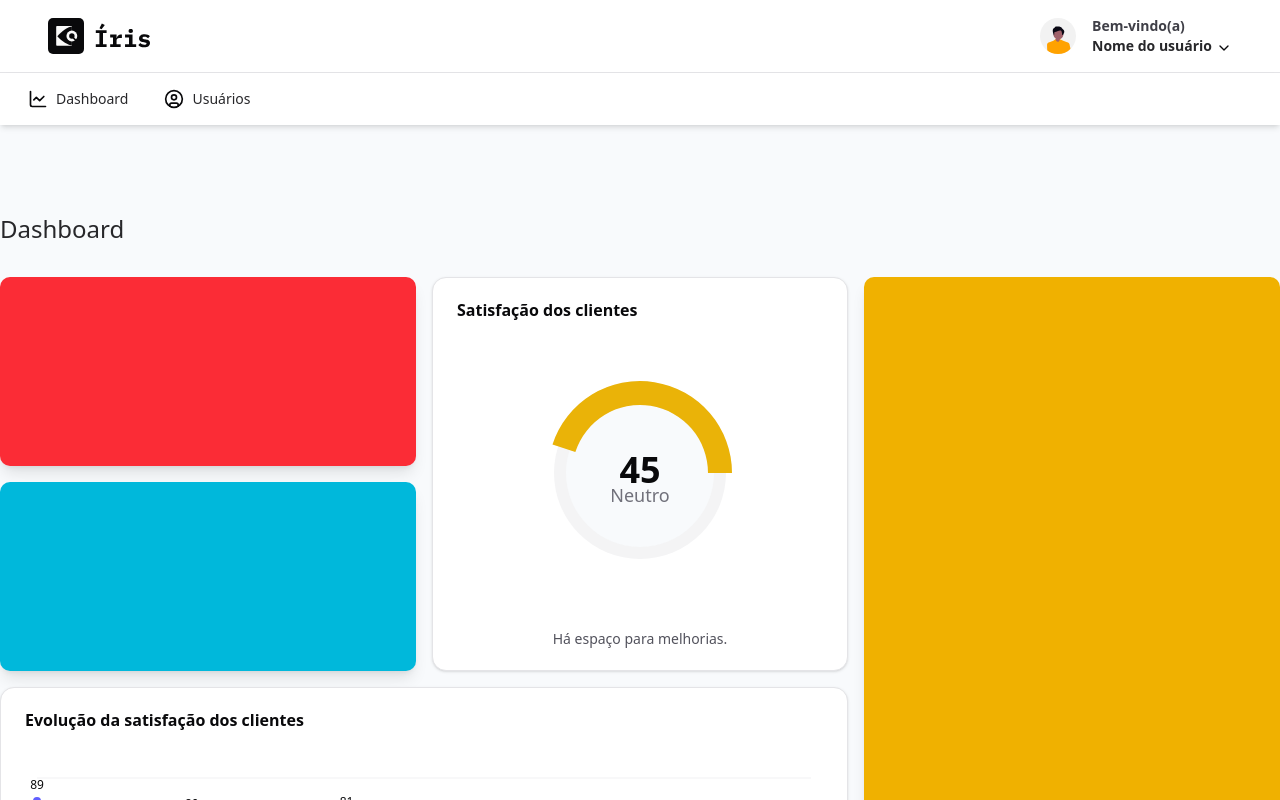
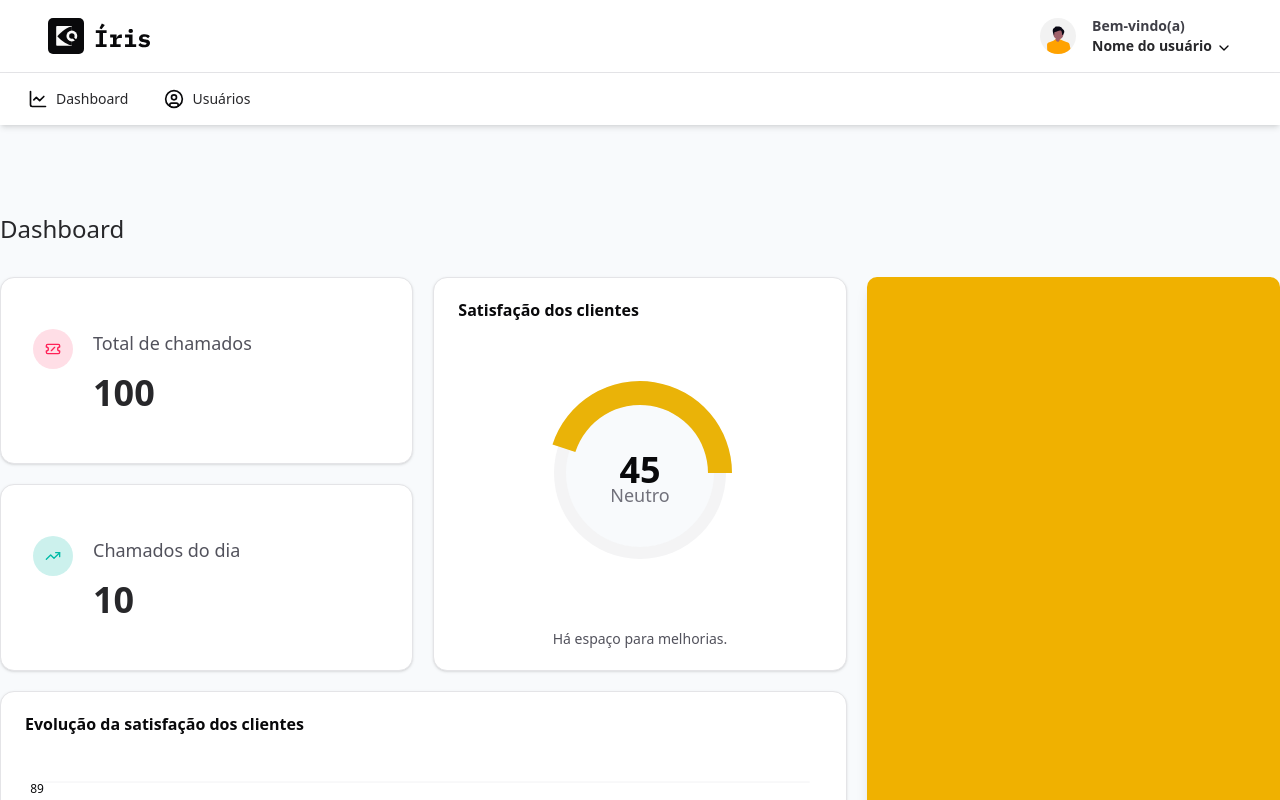
Before and after one commit to equipe-iris/Iris-Front-End, a Next.js app: page /dashboard in a window 1280 px wide. Shown: the top 800 px of the page. Built offline with nearby package versions, Linux system fonts and the light colour scheme.

Commit message:
feat: cards de chamados, tanto totais quanto do dia

```diff
--- a/src/app/dashboard/page.tsx
+++ b/src/app/dashboard/page.tsx
@@ -2,17 +2,21 @@ import { CategoryChart } from "@/features/(dashboard)/classification/components/
 import { EmotionScoreChart } from "@/features/(dashboard)/classification/components/emotion-score-chart"
 import { EmotionScoreEvolutionChart } from "@/features/(dashboard)/classification/components/emotion-score-evolution-chart"
 import { AverageTimeHandlingChart } from "@/features/(dashboard)/components/average-handling-time-chart"
+import TodaysTicketsCard from "@/features/(dashboard)/components/todays-tickets-card"
+import TotalTicketsCard from "@/features/(dashboard)/components/total-tickets-card"
 
 export default function DashboardPage() {
     return (
         <div>
             <h1 className="text-2xl font-medium text-zinc-800 mb-8">Dashboard</h1>
-            <div className="grid grid-cols-3 grid-rows-12 gap-4">
-                <div className="bg-red-500 min-h-[150px] rounded-lg shadow-lg col-span-1 row-span-2"></div>
+            <div className="grid grid-cols-3 grid-rows-12 gap-5">
+                {/* <div className="bg-red-500 min-h-[150px] rounded-lg shadow-lg col-span-1 row-span-2"></div> */}
+                <TotalTicketsCard totalTickets={100} />
                 {/* <div className="bg-blue-500 min-h-[300px] rounded-lg shadow-lg col-span-1 row-span-4"></div> */}
                 <EmotionScoreChart />
                 <div className="bg-yellow-500 min-h-[300px] rounded-lg shadow-lg col-span-1 row-span-6"></div>
-                <div className="bg-cyan-500 min-h-[150px] rounded-lg shadow-lg row-span-2"></div>
+                {/* <div className="bg-cyan-500 min-h-[150px] rounded-lg shadow-lg row-span-2"></div> */}
+                <TodaysTicketsCard todayTickets={10} />
                 {/* <div className="bg-slate-500 min-h-[300px] rounded-lg shadow-lg col-span-2 row-span-4"></div> */}
                 <EmotionScoreEvolutionChart />
                 {/* <div className="bg-teal-500 min-h-[300px] rounded-lg shadow-lg col-span-1 row-span-4"></div> */}
--- /dev/null
+++ b/src/features/(dashboard)/components/todays-tickets-card.tsx
@@ -0,0 +1,22 @@
+"use client"
+
+import { Card } from "@/components/ui/card";
+import { TrendingUp } from "lucide-react";
+
+interface TodaysTicketsCardProps {
+    todayTickets: number
+}
+
+export default function TodaysTicketsCard({ todayTickets }: TodaysTicketsCardProps) {
+    return (
+        <Card className="col-span-1 row-span-2 flex px-8 py-4 gap-8 justify-center">
+            <div className="flex gap-5 ">
+                <TrendingUp size={40} color="#00BBA7" className="px-[10px] py-3 bg-teal-500/20 rounded-full" />
+                <div className="flex flex-col gap-4">
+                    <span className="text-lg font-medium text-zinc-600">Chamados do dia</span>
+                    <span className="text-4xl font-bold text-zinc-800">{todayTickets}</span>
+                </div>
+            </div>
+        </Card>
+    )
+}
--- /dev/null
+++ b/src/features/(dashboard)/components/total-tickets-card.tsx
@@ -0,0 +1,22 @@
+"use client"
+
+import { Card } from "@/components/ui/card";
+import { TicketSlash } from "lucide-react";
+
+interface TotalTicketsCardProps {
+    totalTickets: number
+}
+
+export default function TotalTicketsCard({ totalTickets }: TotalTicketsCardProps) {
+    return (
+        <Card className="col-span-1 row-span-2 flex px-8 py-4 gap-8 justify-center">
+            <div className="flex gap-5 ">
+                <TicketSlash size={40} color="#FF2056" className="px-[10px] py-3 bg-rose-500/15 rounded-full"/>
+                <div className="flex flex-col gap-4">
+                    <span className="text-lg font-medium text-zinc-600">Total de chamados</span>
+                    <span className="text-4xl font-bold text-zinc-800">{totalTickets}</span>
+                </div>
+            </div>
+        </Card>
+    )
+}
--- a/src/types/types.ts
+++ b/src/types/types.ts
@@ -14,3 +14,8 @@ export interface AHTChartData {
     date?: string
     aht: number
 }
+
+export interface TicketCardsData {
+    totalTickets: number
+    todayTickets: number
+}
```
